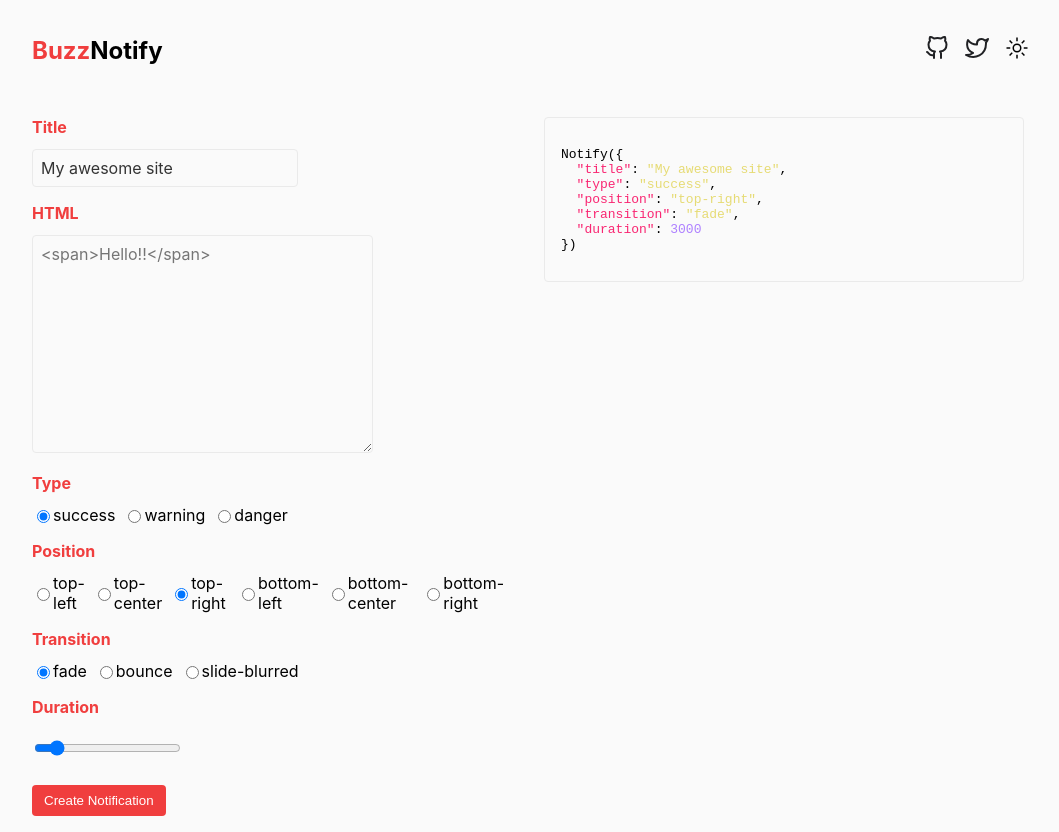
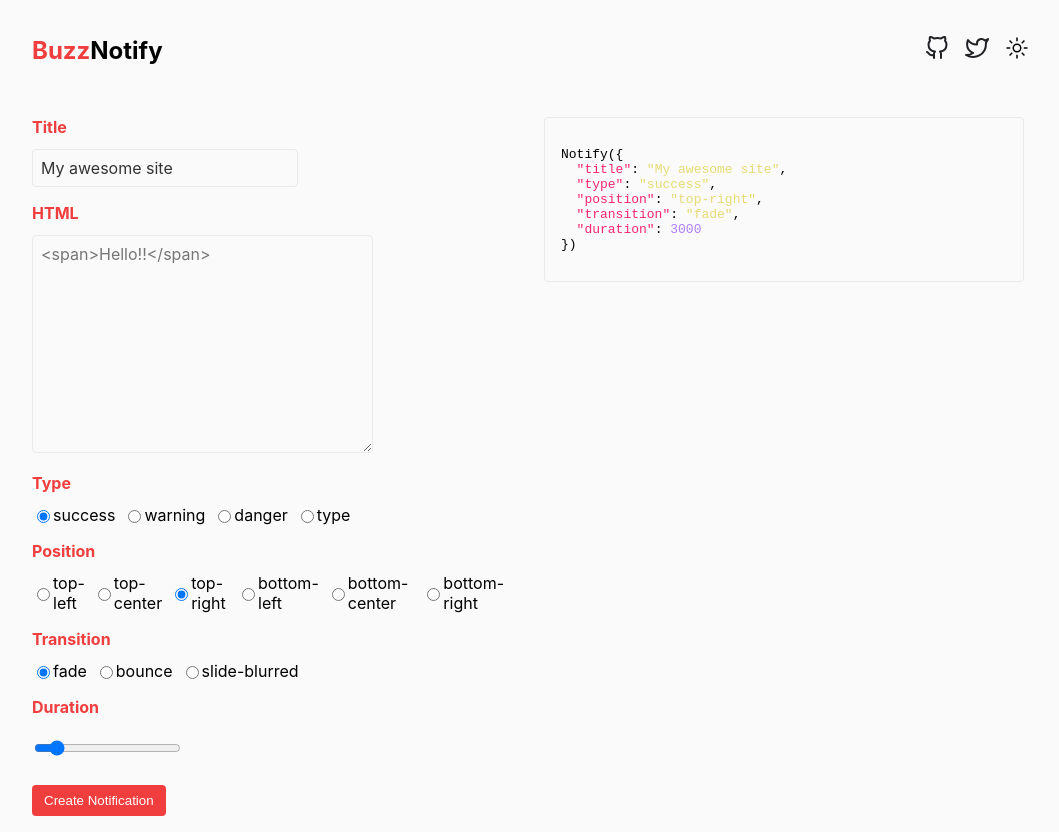
Before and after one commit to roberthgnz/buzz-notify-docs, a Vue app: page / in a window 1280 px wide. Shown: the whole page, without its empty margins (112-1171 px from the left). Built offline with nearby package versions, Linux system fonts and the light colour scheme.

Commit message:
chore: new notification type added

```diff
--- a/src/components/CodeGenerator.vue
+++ b/src/components/CodeGenerator.vue
@@ -96,7 +96,7 @@
     },
   },
   setup(props) {
-    const types = ["success", "warning", "danger"];
+    const types = ["success", "warning", "danger", 'type'];
 
     const positions = [
       "top-left",
```
